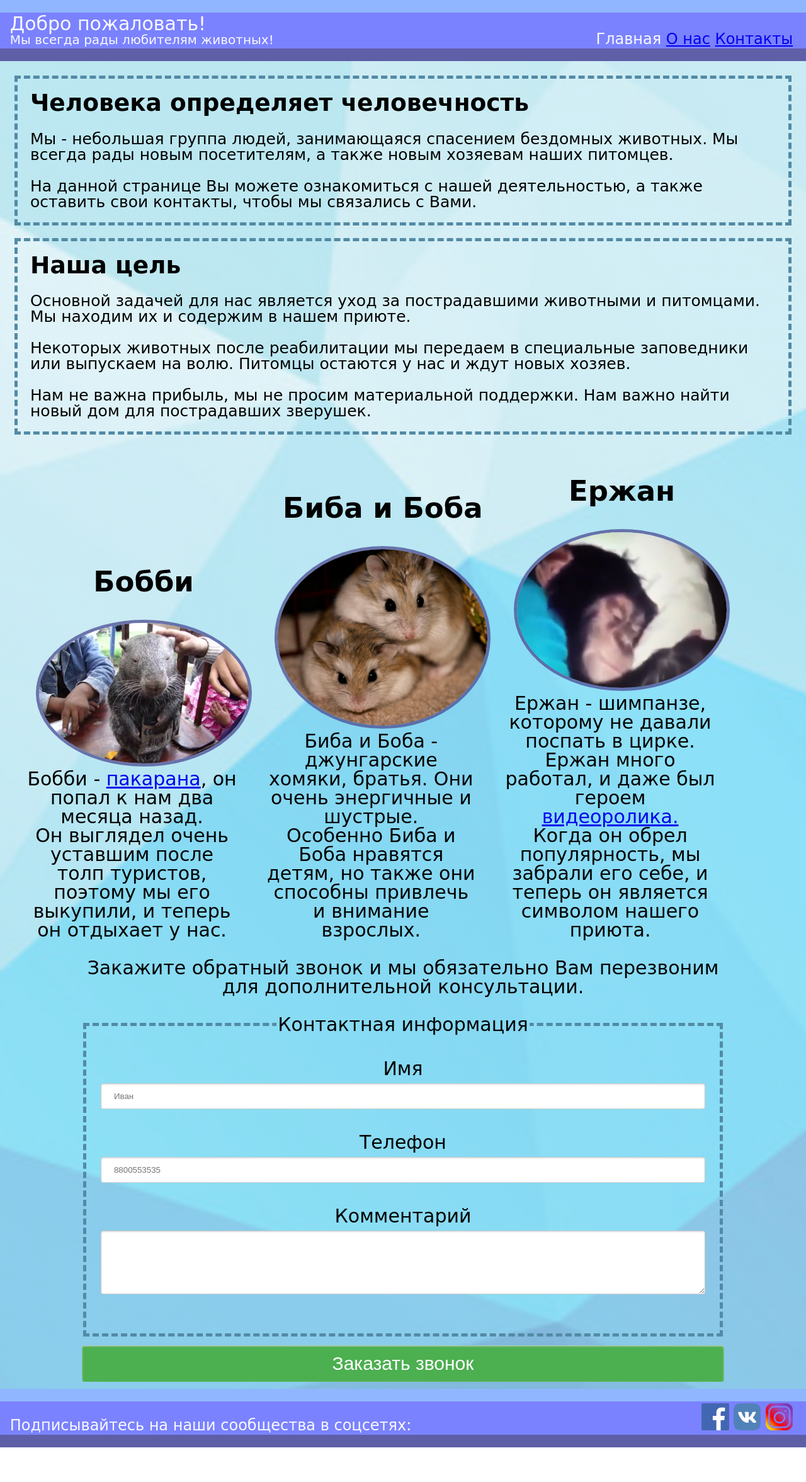
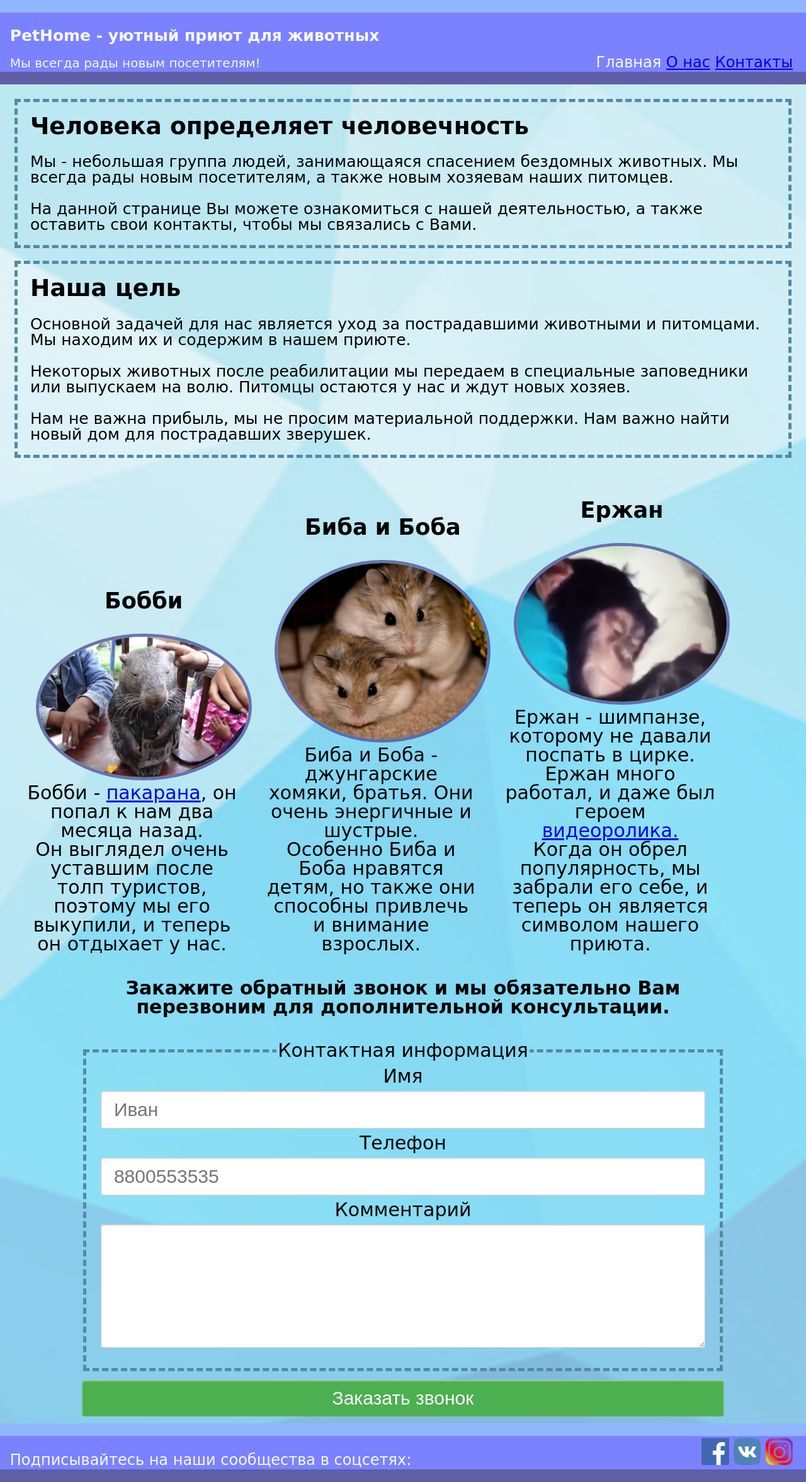
Before and after one commit to Valerii-Tcvetkov/valerii-tcvetkov.github.io, a plain HTML site: page index.html in a window 1280 px wide. Shown: the whole page at 63% size. Before the commit the page ends 2298 px from the top, so only its background shows below. Drawn offline with Linux system fonts and the light colour scheme.

Commit message:
Fixes.
* nav
* заголовок h1 добавить
* div >> section on header and footer
* h1 on sections >> h2-h3 (h1 only one)

* for all images (animals, footer) add class, alt
* заказ обратного звонка сменить на заголовок
* в форме отступы целиком через стили (обернуть в section или div)
* телефон - type tel
* button - type "submit"

```diff
--- a/index.html
+++ b/index.html
@@ -7,22 +7,22 @@
 </head>
 <body>
 <header>
-    <div class="intro">
-        <p class="main_text">Добро пожаловать!</p>
-        <p class="adding_text">Мы всегда рады любителям животных!</p>
-    </div>
-    <div class="navigation_bar">
+    <section class="intro">
+        <h1 class="main_text">PetHome - уютный приют для животных</h1>
+        <p class="adding_text">Мы всегда рады новым посетителям!</p>
+    </section>
+    <nav>
         <ul class="nav_list">
             <li class="nav_item"><span>Главная</span></li>
             <li class="nav_item"><a href=#">О нас</a></li>
             <li class="nav_item"><a href=#>Контакты</a></li>
         </ul>
-    </div>
+    </nav>
 </header>
 
 <main>
     <section class="main_info">
-        <h1>Человека определяет человечность</h1>
+        <h2>Человека определяет человечность</h2>
         <article>
             <p>Мы - небольшая группа людей, занимающаяся спасением бездомных животных. Мы всегда рады новым посетителям, а также новым хозяевам наших питомцев.</p>
             <p>На данной странице Вы можете ознакомиться с нашей деятельностью, а также оставить свои контакты, чтобы мы связались с Вами.</p>
@@ -30,7 +30,7 @@
     </section>
 
     <section class="main_info">
-        <h1>Наша цель</h1>
+        <h2>Наша цель</h2>
         <article>
             <p>Основной задачей для нас является уход за пострадавшими животными и питомцами. Мы находим их и содержим в нашем приюте.</p>
             <p>Некоторых животных после реабилитации мы передаем в специальные заповедники или выпускаем на волю. Питомцы остаются у нас и ждут новых хозяев.</p>
@@ -41,20 +41,20 @@
     <section class="animals">
         <ul>
             <li>
-                <h1>Бобби</h1>
-                <img class="img_animal" src="img/pakarana_006.jpg">
+                <h3>Бобби</h3>
+                <img class="img_animal" src="img/pakarana_006.jpg" alt="Пакарана Бобби">
                 <p>Бобби - <a href="https://ru.wikipedia.org/wiki/Пакарана">пакарана</a>, он попал к нам два месяца назад.</p>
                 <p>Он выглядел очень уставшим после толп туристов, поэтому мы его выкупили, и теперь он отдыхает у нас.</p>
             </li>
             <li>
-                <h1>Биба и Боба</h1>
-                <img class="img_animal" src="img/dva-homyaka-e1502987422147.jpg">
+                <h3>Биба и Боба</h3>
+                <img class="img_animal" src="img/dva-homyaka-e1502987422147.jpg" alt="Хомяки Биба и Боба">
                 <p>Биба и Боба - джунгарские хомяки, братья. Они очень энергичные и шустрые.</p>
                 <p>Особенно Биба и Боба нравятся детям, но также они способны привлечь и внимание взрослых.</p>
             </li>
             <li>
-                <h1>Ержан</h1>
-                <img class="img_animal" src="img/erzhan-768x569.jpg">
+                <h3>Ержан</h3>
+                <img class="img_animal" src="img/erzhan-768x569.jpg" alt="Шимпанзе Ержан">
                 <p>Ержан - шимпанзе, которому не давали поспать в цирке. Ержан много работал, и даже был героем <a href="https://www.youtube.com/watch?v=QscSOhOUcS4">видеоролика.</a></p>
                 <p>Когда он обрел популярность, мы забрали его себе, и теперь он является символом нашего приюта.</p>
             </li>
@@ -62,28 +62,41 @@
     </section>
 
     <form class="info_form" action=#>
-        <p>Закажите обратный звонок и мы обязательно Вам перезвоним для дополнительной консультации.</p>
+        <h4>Закажите обратный звонок и мы обязательно Вам перезвоним для дополнительной консультации.</h4>
         <fieldset>
             <legend>Контактная информация</legend>
-            <p><label for="name">Имя</label><input type="text" id="name" placeholder="Иван"></p>
-            <p><label for="phone">Телефон</label><input type="text" id="phone" placeholder="8800553535"></p>
-            <p><label for="comment">Комментарий</label><textarea id="comment" rows="5" cols="50"></textarea></p>
+            <section><label for="name">Имя</label><input type="text" id="name" placeholder="Иван"></section>
+            <section><label for="phone">Телефон</label><input type="tel" id="phone" placeholder="8800553535"></section>
+            <section><label for="comment">Комментарий</label><textarea id="comment" rows="5" cols="50"></textarea></section>
         </fieldset>
-        <button id="order">Заказать звонок</button>
+        <button id="order" type="submit">Заказать звонок</button>
     </form>
 </main>
 
 <footer>
-    <div class="intro">
+    <section class="intro">
         <p>Подписывайтесь на наши сообщества в соцсетях:</p>
-    </div>
-    <div class="navigation_bar">
-        <ul id="social_network">
-            <li><a href="https://ru-ru.facebook.com"><img src="img/fb_icon_325x325.png"></a></li>
-            <li><a href="https://vk.com"><img src="img/500px-VK.com-logo.svg.png"></a></li>
-            <li><a href="https://www.instagram.com"><img src="img/Instagram-Icon.png"></a></li>
+    </section>
+    <section class="social_network">
+        <ul>
+            <li><a href="https://ru-ru.facebook.com"><img src="img/fb_icon_325x325.png" alt="Facebook icon"></a></li>
+            <li><a href="https://vk.com"><img src="img/500px-VK.com-logo.svg.png" alt="VK icon"></a></li>
+            <li><a href="https://www.instagram.com"><img src="img/Instagram-Icon.png" alt="Instagram icon"></a></li>
         </ul>
-    </div>
+    </section>
 </footer>
 </body>
 </html>
+
+<!--
+* nav
+* заголовок h1 добавить
+* div >> section on header and footer
+* h1 on sections >> h2-h3 (h1 only one)
+
+* for all images (animals, footer) add class, alt
+* заказ обратного звонка сменить на заголовок
+* в форме отступы целиком через стили (обернуть в section или div)
+* телефон - type tel
+* button - type "submit"
+-->
--- a/styles/styles.css
+++ b/styles/styles.css
@@ -22,14 +22,26 @@ header, footer {
     border-top: 20px solid rgb(144, 182, 255);
 }
 
-.navigation_bar {
+nav {
     display: inline-block;
     text-align: right;
     width: 37%;
     margin-right: 1%;
 }
 
-.navigation_bar ul {
+nav ul {
+    margin-bottom: 0px;
+    margin-top: 0px;
+}
+
+.social_network {
+    display: inline-block;
+    text-align: right;
+    width: 37%;
+    margin-right: 1%;
+}
+
+.social_network ul {
     margin-bottom: 0px;
     margin-top: 0px;
 }
@@ -47,7 +59,7 @@ header, footer {
 }
 
 .main_text {
-    font-size: 30px;
+    font-size: 25px;
 }
 
 .adding_text {
@@ -68,7 +80,7 @@ header, footer {
     padding: 20px;
     font-size: 25px;
 }
-.main_info h1 {
+.main_info h2 {
     margin: 0px;
 }
 .main_info p {
@@ -111,11 +123,11 @@ header, footer {
     border: 5px dashed #538aa5;
 }
 
-#social_network li {
+.social_network li {
     display: inline;
 }
 
-#social_network img {
+.social_network img {
     height: 10%;
     width: 10%;
 }
@@ -125,7 +137,7 @@ header, footer {
     margin: 20px;
 }
 
-.info_form input[type=text], textarea{
+.info_form input[type=text], input[type=tel], textarea{
     width: 100%;
     margin: 8px 0;
     display: inline-block;
@@ -135,6 +147,7 @@ header, footer {
     -webkit-box-sizing: border-box;
     -moz-box-sizing: border-box;
     box-sizing: border-box;
+    font-size: 30px;
     padding-left: 20px;
     padding-right: 20px;
     padding-top: 12px;
```
